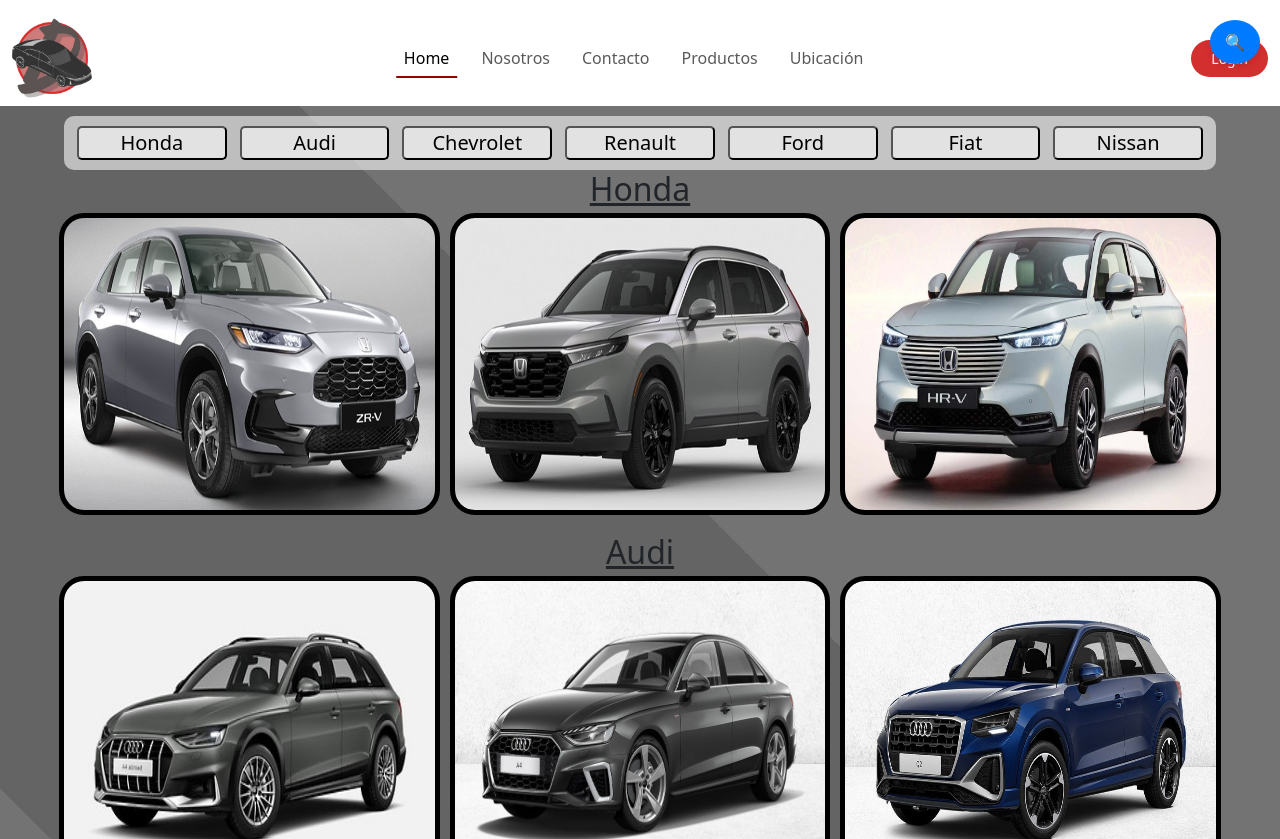
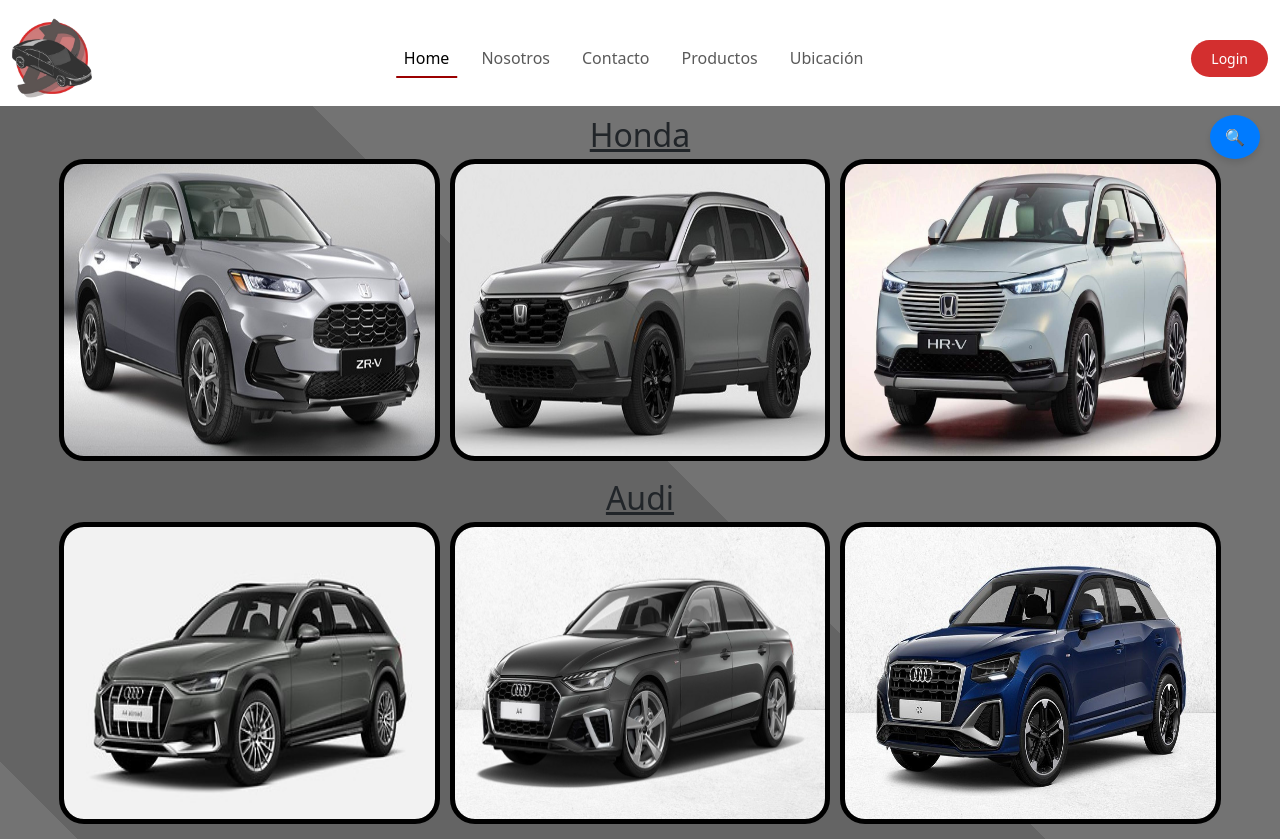
Before and after one commit to Enanis2/tp-Final, a website: page paginas/tienda/autos.html in a window 1280 px wide. Shown: the top 839 px of the page. Drawn offline with nearby package versions, Linux system fonts and the light colour scheme.

Commit message:
arreglé el fadeIn y embellecí el buscador, faltan cosas

```diff
--- a/paginas/tienda/autos.html
+++ b/paginas/tienda/autos.html
@@ -13,7 +13,7 @@
     <meta charset="UTF-8">
     <meta name="viewport" content="width=device-width, initial-scale=1.0">
     <link rel="icon" href="../assets/imagenes/logo/logo.png">
-    <title>Prueba3</title>
+    <title>Venta De Autos - Drive & Dream</title>
 </head>
 <body>
     <header>
@@ -56,12 +56,9 @@
                 </button>
 
                 <!------>
-                <!-- Icono de búsqueda -->
                 <div class="search-icon" onclick="toggleSearch()">
                     🔍
                 </div>
-
-                <!-- Pantalla de búsqueda -->
                 <div id="search-screen" class="search-screen">
                     <div class="search-container">
                         <input type="text" id="search-input" placeholder="Buscar por clase..." oninput="filterDivs()">
@@ -72,15 +69,6 @@
         </nav>
     </header>
     <main id="tieAut__Main">
-        <div id="marcas">
-            <a href="#honda"><button>Honda</button></a>
-            <a href="#audi"><button>Audi</button></a>
-            <a href="#chevrolet"><button>Chevrolet</button></a>
-            <a href="#renault"><button>Renault</button></a>
-            <a href="#ford"><button>Ford</button></a>
-            <a href="#fiat"><button>Fiat</button></a>
-            <a href="#nissan"><button>Nissan</button></a>
-        </div>
         <div id="tieAut__Grid" class="main-content">
             <div class="tieAut__grid--marcas honda" id="honda">
                 <h2>Honda</h2>
--- a/scss/_autos.scss
+++ b/scss/_autos.scss
@@ -403,33 +403,6 @@
     }
 }
 
-#marcas{
-    filter: blur(0px);
-    position: sticky;
-    top: 20px;
-    width: 100%;
-    display: flex;
-    justify-content: space-evenly;
-    background-color: rgba(255, 255, 255, 0.582);
-    @include padding(10px, 0, 10px, 0);
-    border-radius: 10px;
-    a{
-        display: flex;
-        align-items: center;
-        width: 13%;
-        button{
-            width: 100%;
-            font-size: 20px;
-            background: #e2e2e2;
-            border-radius: 5px;
-            cursor: pointer;
-            &:hover{
-                opacity: 0.8;
-            }
-        }
-    }
-}
-
 /*COLORES*/
 
 #tieAut__Main{
@@ -624,10 +597,11 @@
     }
 }
 
+/*Pantalla de busqueda*/
 
 .search-icon {
     position: fixed;
-    top: 20px;
+    top: 115px;
     right: 20px;
     background-color: #007bff;
     color: white;
--- a/scss/main.scss
+++ b/scss/main.scss
@@ -33,7 +33,7 @@
 @keyframes fadeIn {
     from {
         opacity: 0;
-        transform: translateY(20px);
+        transform: translateY(0px);
     }
     to {
         opacity: 1;
```
Also changed, not shown: css/main.css. Lines whose indentation alone changed are shown as unchanged.
